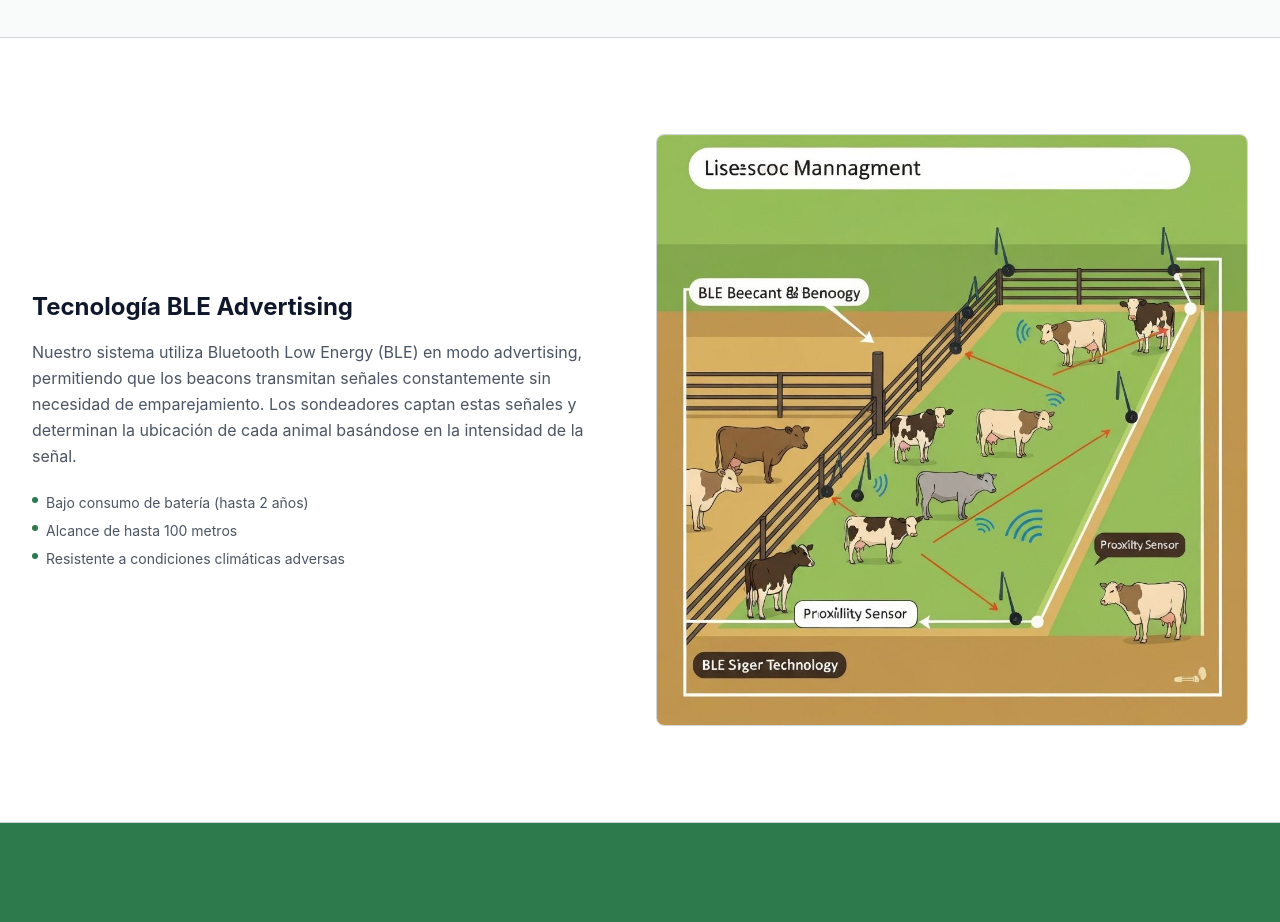
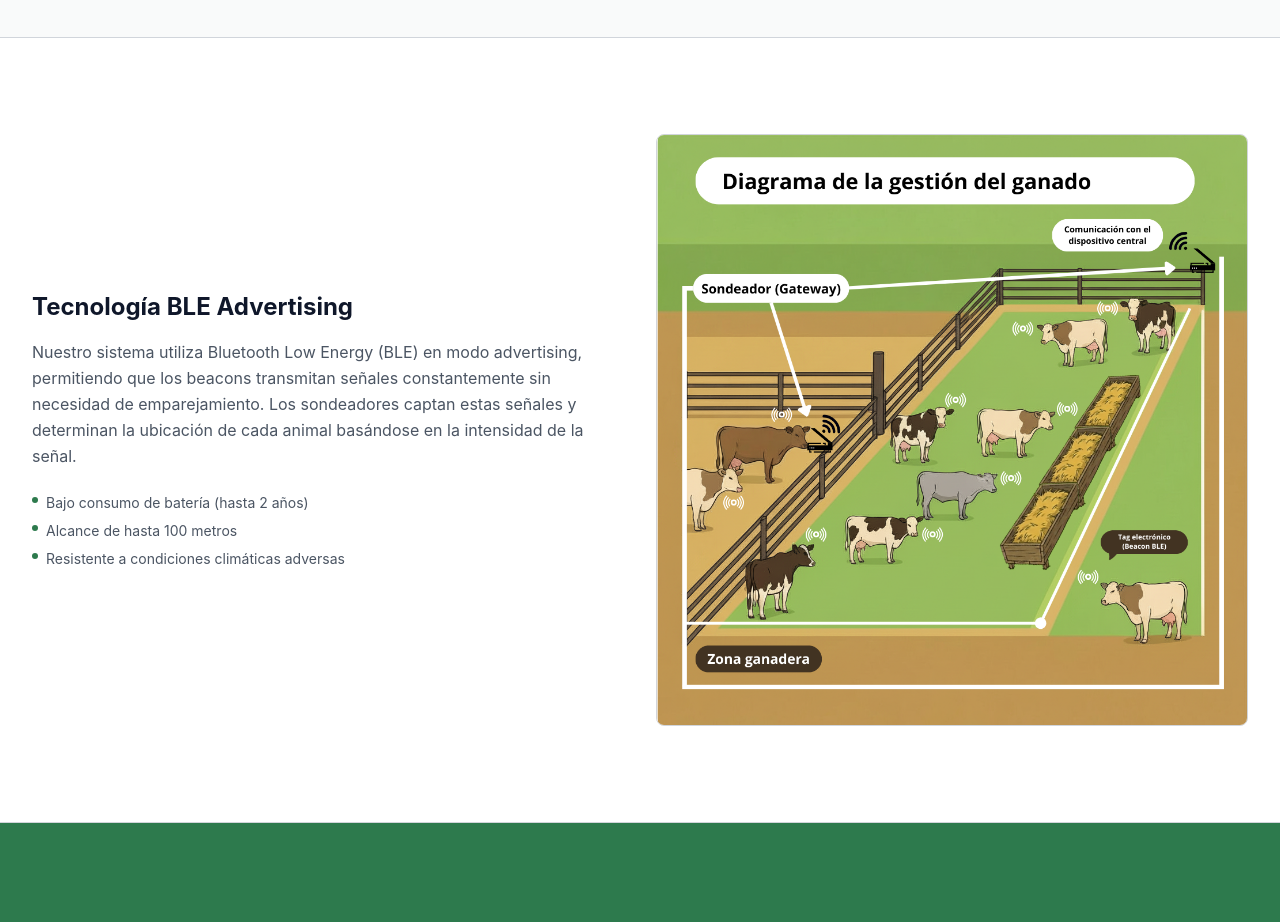
Before and after one commit to Orizon-team/bovino-io-frontend, a Vue app: page / in a window 1280 px wide. Shown: the part 3480-4402 px from the top of the page. Built offline with nearby package versions, Linux system fonts and the light colour scheme.

Commit message:
Se cambió la imagen de beacon-technology.

```diff
--- a/src/views/Landing/Home.vue
+++ b/src/views/Landing/Home.vue
@@ -202,7 +202,7 @@ import { MapPin, Bell, Radio, BarChart3, Shield, Zap } from 'lucide-vue-next'
             </div>
             <div class="relative">
               <img
-                src="/images/beacon-technology-diagram-with-cattle.jpg"
+                src="/images/beacon-technology-diagram-with-cattle.png"
                 alt="Tecnología BLE"
                 class="w-full rounded-lg border border-border"
               />
```
Also changed, not shown: public/images/beacon-technology-diagram-with-cattle.jpg (deleted), public/images/beacon-technology-diagram-with-cattle.png (added).
